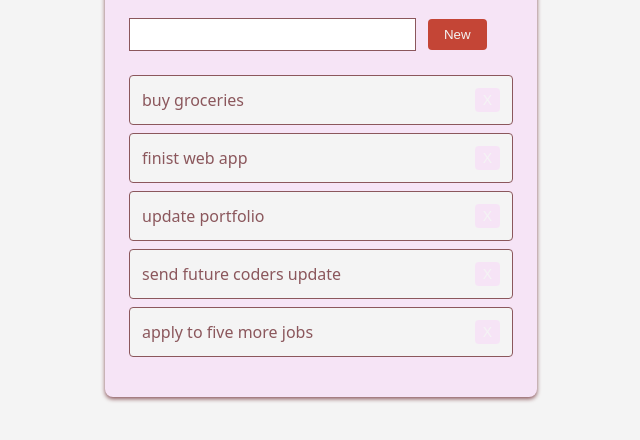
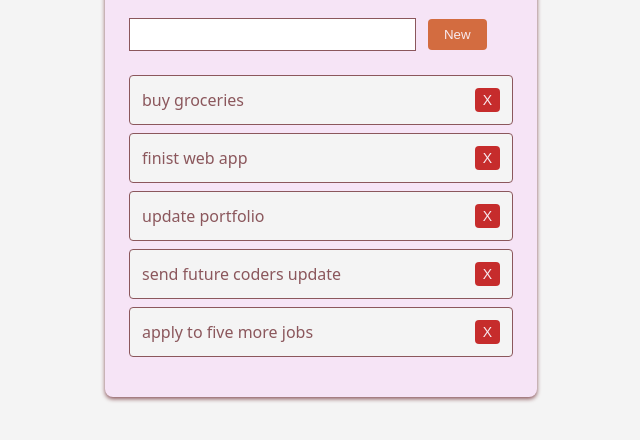
Before and after one commit to sarroc/ToDoList, a plain HTML site: page index.html in a window 1280 px wide. Shown: the part 102-542 px from the top of the page, without its empty margins (319-959 px from the left). Drawn offline with Linux system fonts and the light colour scheme.

Commit message:
change styling

```diff
--- a/style.css
+++ b/style.css
@@ -30,8 +30,8 @@ input {
 
 button {
   padding: 0.5rem 1rem;
-  background-color: #c44536;
-  color: #f4f4f4;
+  background-color: #d36c40;
+  color: #f8eaf0;
   border: none;
   border-radius: 4px;
   cursor: pointer;
@@ -61,7 +61,7 @@ li {
 
 li button {
   padding: 0.25rem 0.5rem;
-  background-color: #f6e4f6;
+  background-color: #c62c2c;
   font-size: 0.875rem;
 }
 
```
